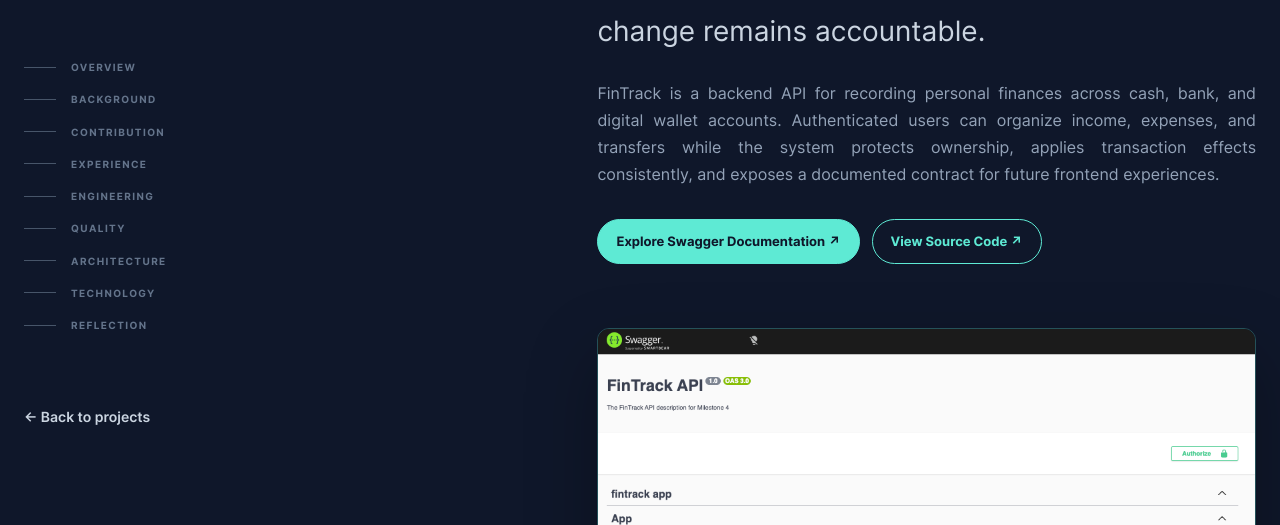
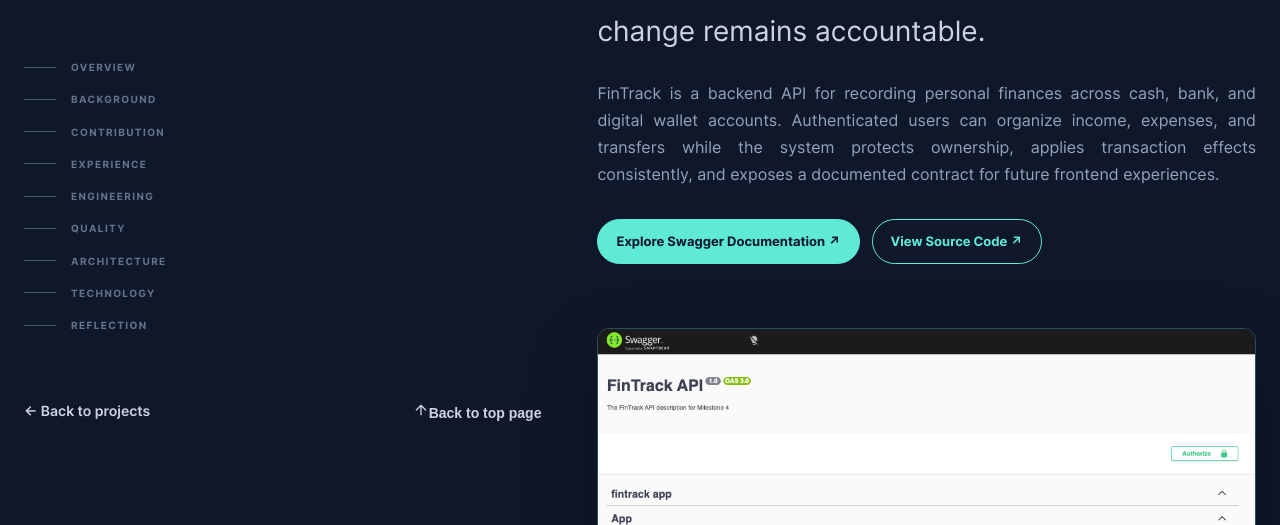
Before and after one commit to AI-NovaNX/Antonius-Portfolio-Web, a Gatsby site: page /fintrack in a window 1280 px wide. Shown: the part 275-800 px from the top of the page. Built offline with nearby package versions, Linux system fonts and the light colour scheme; Gatsby itself is replaced by a stand-in of ours.

Commit message:
feat(portfolio): add back-to-top navigation to project sidebars
- add reusable shadcn-style back-to-top button
- position navigation alongside Back to projects
- apply consistent styling across all project pages
- update FinTrack Railway smoke-test evidence

```diff
--- /dev/null
+++ b/src/components/back-to-top-button.js
@@ -0,0 +1,38 @@
+import React from 'react';
+import PropTypes from 'prop-types';
+import { Button } from './ui/button';
+
+const ArrowUpIcon = () => (
+  <svg aria-hidden="true" viewBox="0 0 24 24" fill="none">
+    <path d="m5 12 7-7 7 7M12 5v14" />
+  </svg>
+);
+
+const BackToTopButton = ({ targetId = 'overview' }) => {
+  const scrollToTop = () => {
+    const target = document.getElementById(targetId);
+
+    if (target) {
+      target.scrollIntoView({ behavior: 'smooth', block: 'start' });
+      window.history.replaceState(null, '', `#${targetId}`);
+    }
+  };
+
+  return (
+    <Button
+      className="back-to-top-button"
+      variant="outline"
+      onClick={scrollToTop}
+      aria-label="Back to top page"
+      title="Back to top page">
+      <ArrowUpIcon />
+      <span>Back to top page</span>
+    </Button>
+  );
+};
+
+BackToTopButton.propTypes = {
+  targetId: PropTypes.string,
+};
+
+export default BackToTopButton;
--- /dev/null
+++ b/src/components/ui/button.js
@@ -0,0 +1,42 @@
+import React from 'react';
+import PropTypes from 'prop-types';
+import { cn } from '../../lib/utils';
+
+const variantClasses = {
+  default: 'bg-primary text-primary-foreground shadow hover:bg-primary/90',
+  outline:
+    'border border-input bg-background shadow-sm hover:bg-accent hover:text-accent-foreground',
+  ghost: 'hover:bg-accent hover:text-accent-foreground',
+};
+
+const sizeClasses = {
+  default: 'h-9 px-4 py-2',
+  icon: 'h-9 w-9',
+};
+
+const Button = React.forwardRef(
+  ({ className, variant = 'default', size = 'default', type = 'button', ...props }, ref) => (
+    <button
+      ref={ref}
+      type={type}
+      data-slot="button"
+      className={cn(
+        'inline-flex items-center justify-center gap-2 whitespace-nowrap rounded-md text-sm font-medium transition-colors focus-visible:outline-none focus-visible:ring-2 focus-visible:ring-ring focus-visible:ring-offset-2 disabled:pointer-events-none disabled:opacity-50',
+        variantClasses[variant],
+        sizeClasses[size],
+        className,
+      )}
+      {...props}
+    />
+  ),
+);
+
+Button.displayName = 'Button';
+Button.propTypes = {
+  className: PropTypes.string,
+  variant: PropTypes.oneOf(['default', 'outline', 'ghost']),
+  size: PropTypes.oneOf(['default', 'icon']),
+  type: PropTypes.oneOf(['button', 'submit', 'reset']),
+};
+
+export { Button };
--- a/src/pages/fintrack.js
+++ b/src/pages/fintrack.js
@@ -2,6 +2,7 @@ import React from 'react';
 import { Link } from 'gatsby';
 import { Helmet } from 'react-helmet';
 import PropTypes from 'prop-types';
+import BackToTopButton from '../components/back-to-top-button';
 import './portfolio.css';
 import './nexread.css';
 
@@ -229,9 +230,12 @@ const FinTrackPage = () => (
             </a>
           </nav>
         </div>
-        <Link className="back-link" to="/#projects">
-          ← Back to projects
-        </Link>
+        <div className="sidebar-actions">
+          <Link className="back-link" to="/#projects">
+            ← Back to projects
+          </Link>
+          <BackToTopButton />
+        </div>
       </aside>
 
       <main className="nexread-article">
--- a/src/pages/index.js
+++ b/src/pages/index.js
@@ -1003,6 +1003,9 @@ const ContactForm = () => {
       <button type="submit" className="contact-submit" disabled={isLoading}>
         {isLoading ? 'Sending...' : 'Send Message'}
       </button>
+      <a className="home-link" href="#about">
+        ↑ Home
+      </a>
       {statusMessage && (
         <p
           className={`form-message ${
--- a/src/pages/nexread.css
+++ b/src/pages/nexread.css
@@ -44,6 +44,27 @@
 .back-link:hover {
   color: #5eead4 !important;
   transform: translateX(-3px);
+}
+.sidebar-actions {
+  align-items: center;
+  display: block;
+  margin-top: 28px;
+  min-height: 36px;
+  padding-right: 178px;
+  position: relative;
+  width: 100%;
+}
+.sidebar-actions .back-link {
+  line-height: 36px;
+  margin-top: 0;
+  white-space: nowrap;
+}
+.sidebar-actions .back-to-top-button {
+  margin: 0;
+  position: absolute;
+  right: 0;
+  top: 0;
+  white-space: nowrap;
 }
 .nexread-article {
   margin-top: 64px;
@@ -804,6 +825,39 @@
   font-size: inherit;
   font-weight: 400;
 }
+.back-to-top-button {
+  align-self: flex-start;
+  background: transparent;
+  border: 0;
+  border-radius: 0;
+  box-shadow: none;
+  color: #cbd5e1;
+  flex: 0 0 auto;
+  font-size: 14px;
+  font-weight: 600;
+  gap: 5px;
+  height: 36px;
+  padding: 0;
+  transition: color 160ms ease, transform 160ms ease;
+  width: auto;
+}
+.back-to-top-button:hover {
+  background: transparent;
+  color: #5eead4;
+  transform: translateX(-3px);
+}
+.back-to-top-button:focus-visible {
+  outline: 2px solid #5eead4;
+  outline-offset: 4px;
+}
+.back-to-top-button svg {
+  height: 16px;
+  stroke: currentColor;
+  stroke-linecap: round;
+  stroke-linejoin: round;
+  stroke-width: 2;
+  width: 16px;
+}
 .demo-access dl {
   display: grid;
   gap: 4px;
--- a/src/pages/portfolio.css
+++ b/src/pages/portfolio.css
@@ -1092,6 +1092,20 @@ html:not([data-theme='light']) .project-card:focus-within {
   transform: translate(0, 0);
 }
 
+.home-link {
+  color: #cbd5e1 !important;
+  display: inline-block;
+  font-size: 14px;
+  font-weight: 600;
+  transition: color 160ms ease, transform 160ms ease;
+  width: fit-content;
+}
+
+.home-link:hover {
+  color: #5eead4 !important;
+  transform: translateX(-3px);
+}
+
 .form-message {
   color: #64748b;
   font-size: 14px;
```
Also changed, not shown: src/pages/nexread.js (+7 -3 lines), src/pages/revofun.js (+7 -3 lines), src/pages/revoshop.js (+7 -3 lines), static/images/Fintrack/Railway-smoke-test.png.
